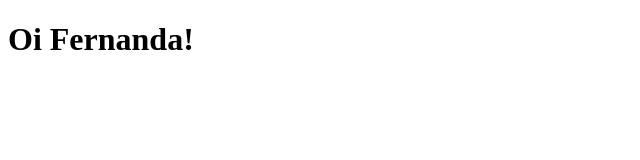
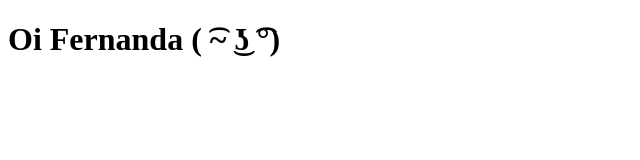
Before and after one commit to F3rnandaOni/layout-pw, a plain HTML site: page index.html in a window 1280 px wide. Shown: the whole page, without its empty margins (0-640 px from the left). Drawn offline with Linux system fonts and the light colour scheme.

Commit message:
Adicionando <h1>

```diff
--- a/index.html
+++ b/index.html
@@ -4,6 +4,6 @@
 		<title>Atividade Programação Web I</title>
 	</head>
 	<body>
-		<h1>Oi Fernanda!</h1>
+		<h1>Oi Fernanda ( ͡~ ͜ʖ ͡°)</h1>
 	</body>
 </html>
```
